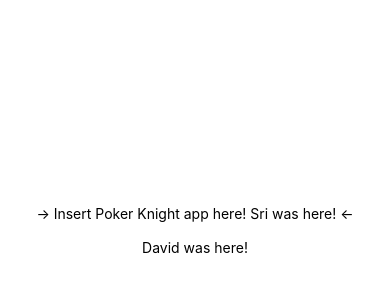
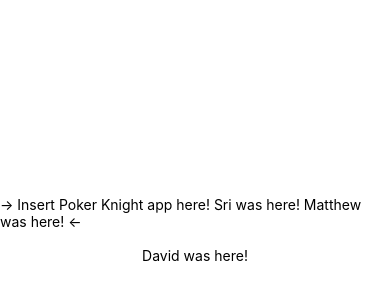
Before and after one commit to Poker-Knights/poker-knights-app, a React Native app in the folder poker-knight/: screen / in a window 390 px wide. Shown: the part 192-492 px from the top of the page. Built offline with nearby package versions, Linux system fonts and the light colour scheme.

Commit message:
Added me name!

```diff
--- a/poker-knight/App.tsx
+++ b/poker-knight/App.tsx
@@ -4,7 +4,7 @@ import { StyleSheet, Text, View } from 'react-native';
 export default function App() {
   return (
     <View style={styles.container}>
-      <Text>{'-> Insert Poker Knight app here! Sri was here! <-\n\n'}</Text>
+      <Text>{'-> Insert Poker Knight app here! Sri was here! Matthew was here! <-\n\n'}</Text>
       <Text>David was here!</Text>
 
       <StatusBar style="auto" />
```
